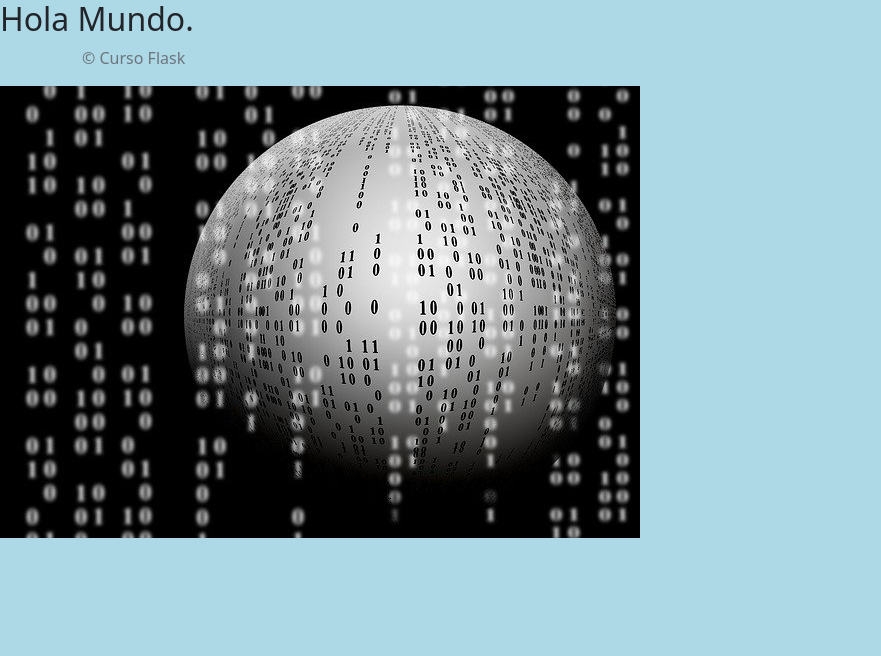
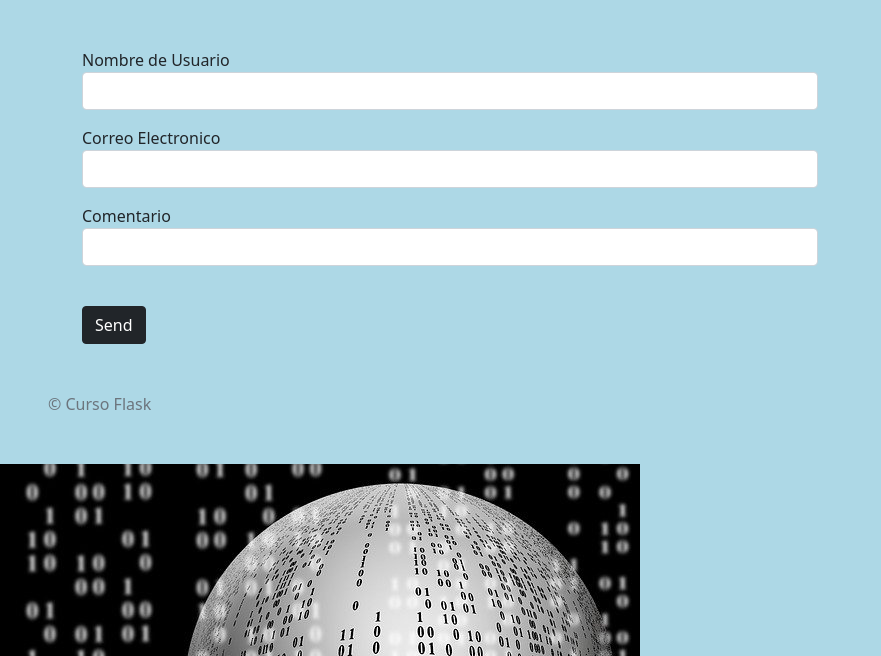
Before and after one commit to L7z404/FlaskCLeo, a Flask app: page / in a window 1280 px wide. Shown: the top 656 px of the page, without its empty margins (0-881 px from the left). Before the commit the page ends 538 px from the top, so only its background shows below. Run offline with Flask 2, Linux system fonts and the light colour scheme; some libraries are stand-ins or nearby versions.

Commit message:
Archivos hasta el video 14

```diff
--- /dev/null
+++ b/forms.py
@@ -0,0 +1,21 @@
+from wtforms import Form
+from wtforms import StringField, TextField
+from wtforms.fields.html5 import EmailField
+from wtforms import HiddenField
+from wtforms import validators
+
+def length_honeypot(form, field):
+    if len(field.data) > 0:
+        raise validators.ValidationError('El campo debe estar vacío.')
+
+class CommentForm(Form):
+    username = StringField('Nombre de Usuario', [
+        validators.Required(message='El nombre de usuario es requerido'),
+        validators.length(min=4, max=25, message='Ingrese un nombre de usuario válido')
+    ])
+    email = EmailField('Correo Electronico', [
+        validators.Required(message='El email es requerido'),
+        validators.Email(message='Ingrese un email válido')
+    ])
+    comment = TextField('Comentario')
+    honeypot = HiddenField('', [length_honeypot])
--- a/main.py
+++ b/main.py
@@ -1,12 +1,23 @@
 from flask import Flask
 from flask import render_template
+from flask import request
+
+import forms
 
 app = Flask(__name__)
 
-@app.route('/')
+@app.route('/', methods = ['GET', 'POST'])
 def index():
+    comment_form = forms.CommentForm(request.form)
+    if request.method == 'POST' and comment_form.validate():
+        print(comment_form.username.data)
+        print(comment_form.email.data)
+        print(comment_form.comment.data)
+    else:
+        print("Error en el formulario")
+
     title = 'Curso Flask'
-    return render_template('index.html', title = title)
+    return render_template('index.html', title = title, form = comment_form)
 
 if __name__ == '__main__':
     app.run(debug=True, port=8000)
--- /dev/null
+++ b/templates/_macro.html
@@ -0,0 +1,12 @@
+{% macro render_field(field) %}
+    <td>{{ field.label }}</td>
+    <dd>{{ field(**kwargs)|safe }}</dd>
+
+    {% if field.errors %}
+        <ul>
+            {% for error in field.errors %}
+                <ul style="color: crimson;"><i>{{ error }}</i></ul>
+            {% endfor %}
+        </ul>
+    {% endif %}
+{% endmacro %}
--- a/templates/base/base.html
+++ b/templates/base/base.html
@@ -22,12 +22,8 @@
 
     {% endblock %}
 
-    <footer>
-        <div class="container">
-            <div class="class">
-                <p class="copyright text-muted">&copy; Curso Flask</p>
-            </div>
-        </div>
+    <footer class="m-5">
+        <p class="copyright text-muted">&copy; Curso Flask</p>
     </footer>
 
     <img src="{{ url_for('static', filename='img/sphere.jpg') }}" alt="Coding Thing">
--- a/templates/index.html
+++ b/templates/index.html
@@ -1,9 +1,53 @@
 {% extends 'base/base.html' %}
 
-{% block title %}
-    {{ title }}
-{% endblock %}
+{% block title %} {{ title }} {% endblock %}
 
 {% block content %}
-    <h2>Hola Mundo.</h2>
+
+{% from '_macro.html' import render_field %}
+
+    <div class="container">
+        <div class="row">
+            <div class="col-lg-8 col-lg-offset-2 col-md-10 col-md-offset-1">
+                <br>
+                <br>
+
+                <form name="sentMessage" id="contactForm" method="POST">
+                    <div class="row control-group">
+                        <div class="form-group col-xs-12 floating-label-form-group controls">
+                            {{ render_field(form.username, class='form-control') }}
+                            <p class="help-block text-danger"></p>
+                        </div>
+                    </div>
+
+                    <div class="row control-group">
+                        <div class="form-group col-xs-12 floating-label-form-group controls">
+                            {{ render_field(form.email, class='form-control') }}
+                            <p class="help-block text-danger"></p>
+                        </div>
+                    </div>
+
+                    <div class="row control-group">
+                        <div class="form-group col-xs-12 floating-label-form-group controls">
+                            {{ render_field(form.comment, class='form-control') }}
+                            <p class="help-block text-danger"></p>
+                        </div>
+                    </div>
+
+                    {{ form.honeypot }}
+
+                    <br>
+                    <div id="success"></div>
+                    <div class="row">
+                        <div class="form-group col-xs-12">
+                            <button type="submit" class="btn btn-dark">Send</button>
+                        </div>
+                    </div>
+
+                </form>
+            </div>
+        </div>
+    </div>
+
+
 {% endblock %}
```
